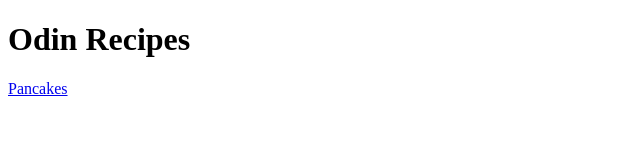
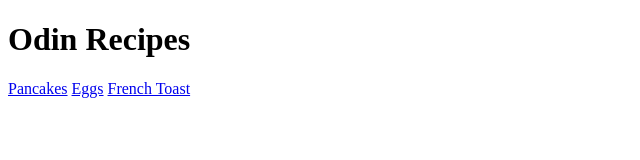
Before and after one commit to BeastWarsReboot/odin-recipes, a plain HTML site: page index.html in a window 1280 px wide. Shown: the whole page, without its empty margins (0-640 px from the left). Drawn offline with Linux system fonts and the light colour scheme.

Commit message:
Create links for other recipes, add title to pancakes

```diff
--- a/index.html
+++ b/index.html
@@ -7,7 +7,8 @@
 
     <body>
         <h1>Odin Recipes</h1>
-
         <a href="recipes/pancakes.html">Pancakes</a>
+        <a href="recipes/eggs.html">Eggs</a>
+        <a href="recipes/frenchtoast.html">French Toast</a>
     </body>
 </html>
```
Also changed, not shown: recipes/pancakes.html (+1 -1 lines).
